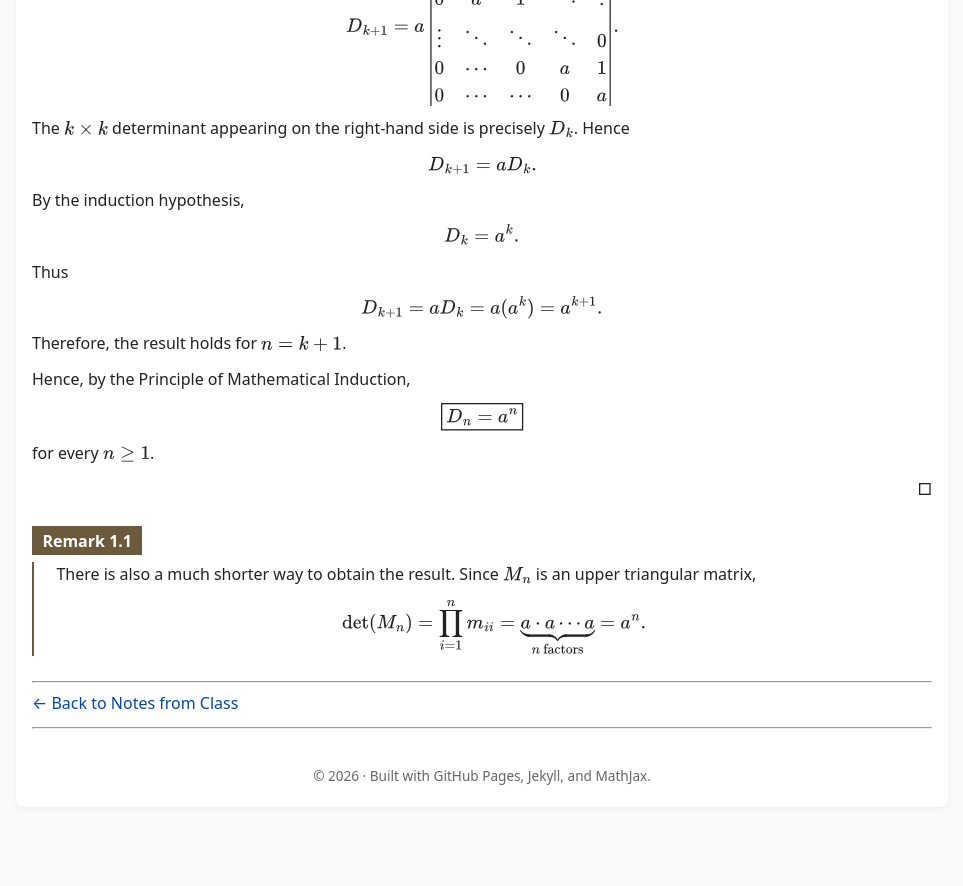
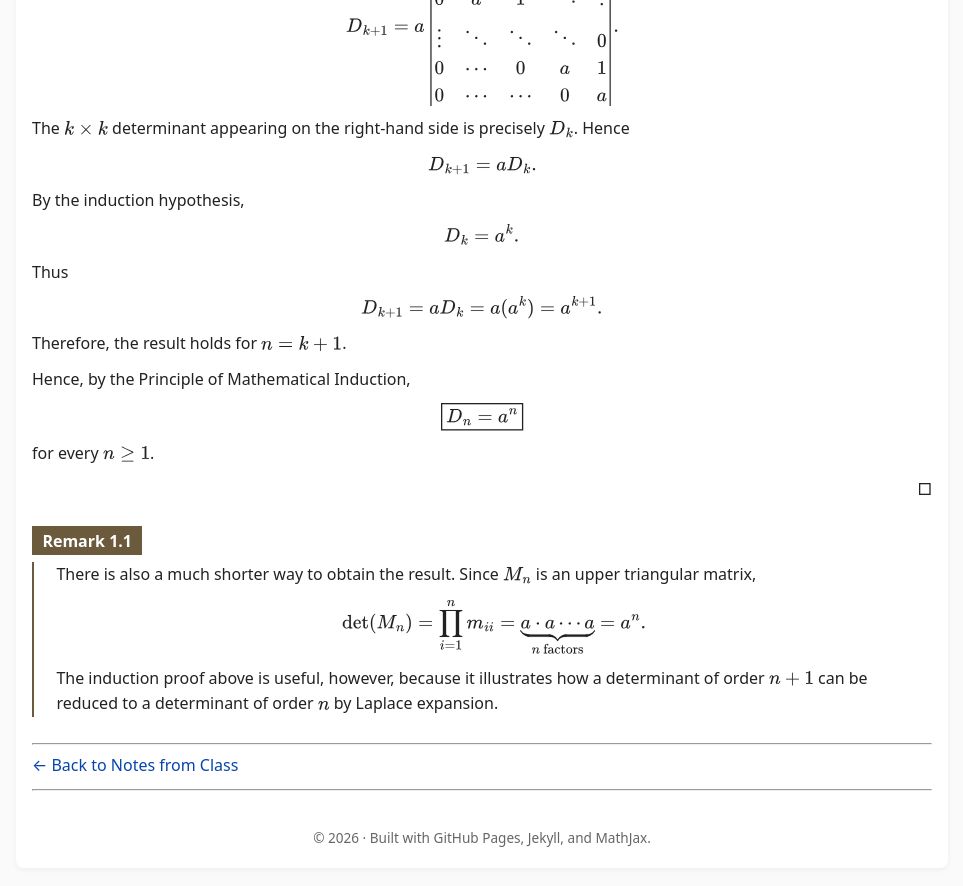
Before and after one commit to SaleemKamaludin/SaleemKamaludin.github.io, a Jekyll site: the page built from courses/math-2276/notes-from-class/lecture-2/index.md, in a window 1280 px wide and 900 px high, scrolled down 5312 px. Shown: the top 886 px of the window, without its empty margins (158-1121 px from the left). Built offline with Jekyll 4.4.1, drawn with Linux system fonts in a browser that asks for light colours; before the commit the page ends 6151 px from its top, so only the background shows below that.

Commit message:
Complete triangular matrix remark in Lecture 2

```diff
--- a/courses/math-2276/notes-from-class/lecture-2/index.md
+++ b/courses/math-2276/notes-from-class/lecture-2/index.md
@@ -710,7 +710,13 @@ b & 1 & 0 & 0 & \cdots & 0\\
     =
     a^n.
     \]
-  </div>
+
+    <p>
+      The induction proof above is useful, however, because it illustrates
+      how a determinant of order \(n+1\) can be reduced to a determinant of
+      order \(n\) by Laplace expansion.
+    </p>
+</div>
 
 </div>
 
```
